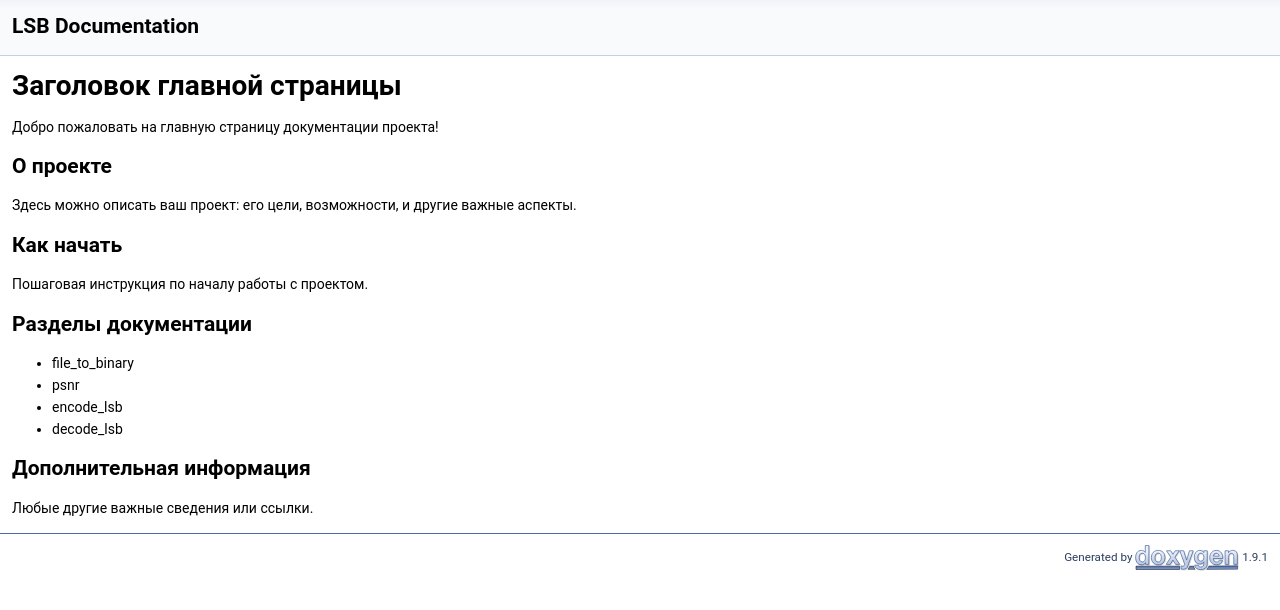
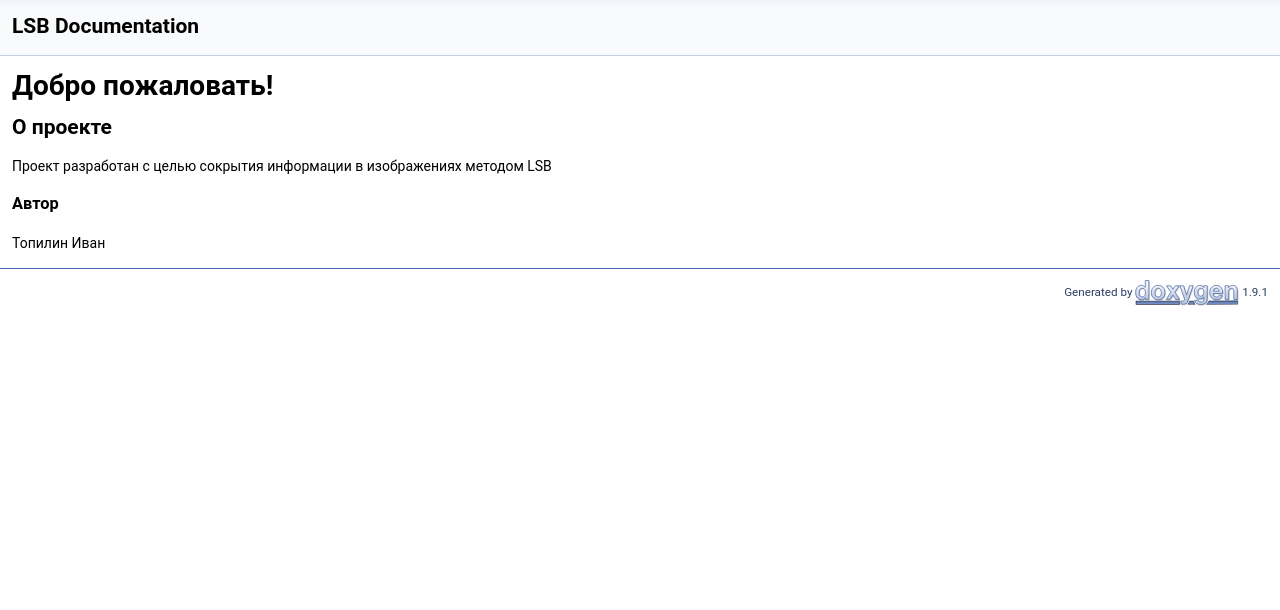
Before and after one commit to lamoress/lab3, a plain HTML site: page index.html in a window 1280 px wide. Shown: the part 96-706 px from the top of the page. Drawn offline with Linux system fonts and the light colour scheme.

Commit message:
deploy: 3a9d1b3b5b53b1d15e12a2b061a7a63681cd91bf

```diff
--- a/index.html
+++ b/index.html
@@ -66,25 +66,13 @@ $(function() {
 </div><!--header-->
 <div class="contents">
 <div class="textblock"><h1><a class="anchor" id="autotoc_md0"></a>
-Заголовок главной страницы</h1>
-<p>Добро пожаловать на главную страницу документации проекта!</p>
+Добро пожаловать!</h1>
 <h2><a class="anchor" id="autotoc_md1"></a>
 О проекте</h2>
-<p>Здесь можно описать ваш проект: его цели, возможности, и другие важные аспекты.</p>
-<h2><a class="anchor" id="autotoc_md2"></a>
-Как начать</h2>
-<p>Пошаговая инструкция по началу работы с проектом.</p>
-<h2><a class="anchor" id="autotoc_md3"></a>
-Разделы документации</h2>
-<ul>
-<li>file_to_binary</li>
-<li>psnr</li>
-<li>encode_lsb</li>
-<li>decode_lsb</li>
-</ul>
-<h2><a class="anchor" id="autotoc_md4"></a>
-Дополнительная информация</h2>
-<p>Любые другие важные сведения или ссылки. </p>
+<p>Проект разработан с целью сокрытия информации в изображениях методом LSB </p>
+<h3><a class="anchor" id="autotoc_md2"></a>
+Автор</h3>
+<p>Топилин Иван </p>
 </div></div><!-- PageDoc -->
 </div><!-- contents -->
 <!-- start footer part -->
```
